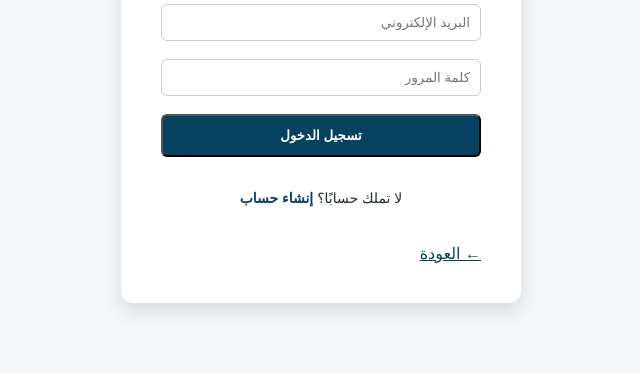
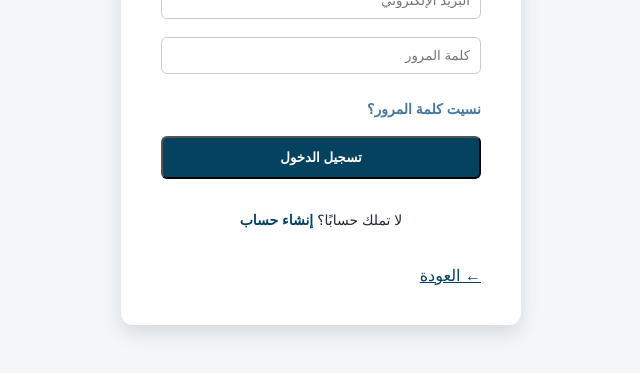
Before and after one commit to abeer191104/diab-muaazir, a website with bundled scripts: page login-ar.html in a window 1280 px wide. Shown: the part 331-704 px from the top of the page, without its empty margins (319-959 px from the left). Built offline with nearby package versions, Linux system fonts and the light colour scheme; no server answers.

Commit message:
Update login-ar.html

```diff
--- a/login-ar.html
+++ b/login-ar.html
@@ -37,14 +37,13 @@
           required
         />
       </div>
-
-      <!-- Error message -->
+<div class="forgot-password">
+  <a href="#" id="forgotPasswordLink">
+    نسيت كلمة المرور؟
+  </a>
+</div>
       <small id="loginError" class="error-message"></small>
-
-      <!-- Button -->
       <button type="submit" class="btn">تسجيل الدخول</button>
-
-      <!-- Link -->
       <p class="form-link">
         لا تملك حسابًا؟
         <a href="register-ar.html">إنشاء حساب</a>
```
